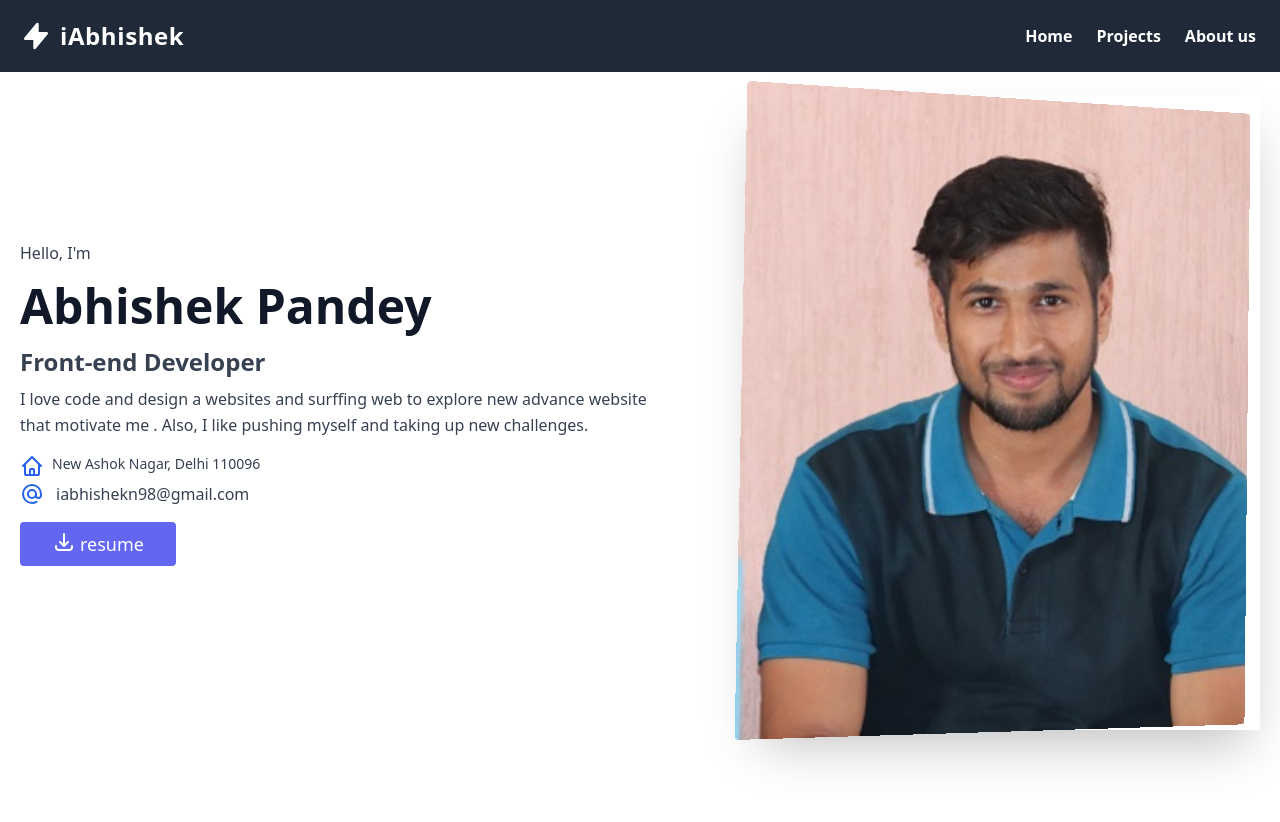
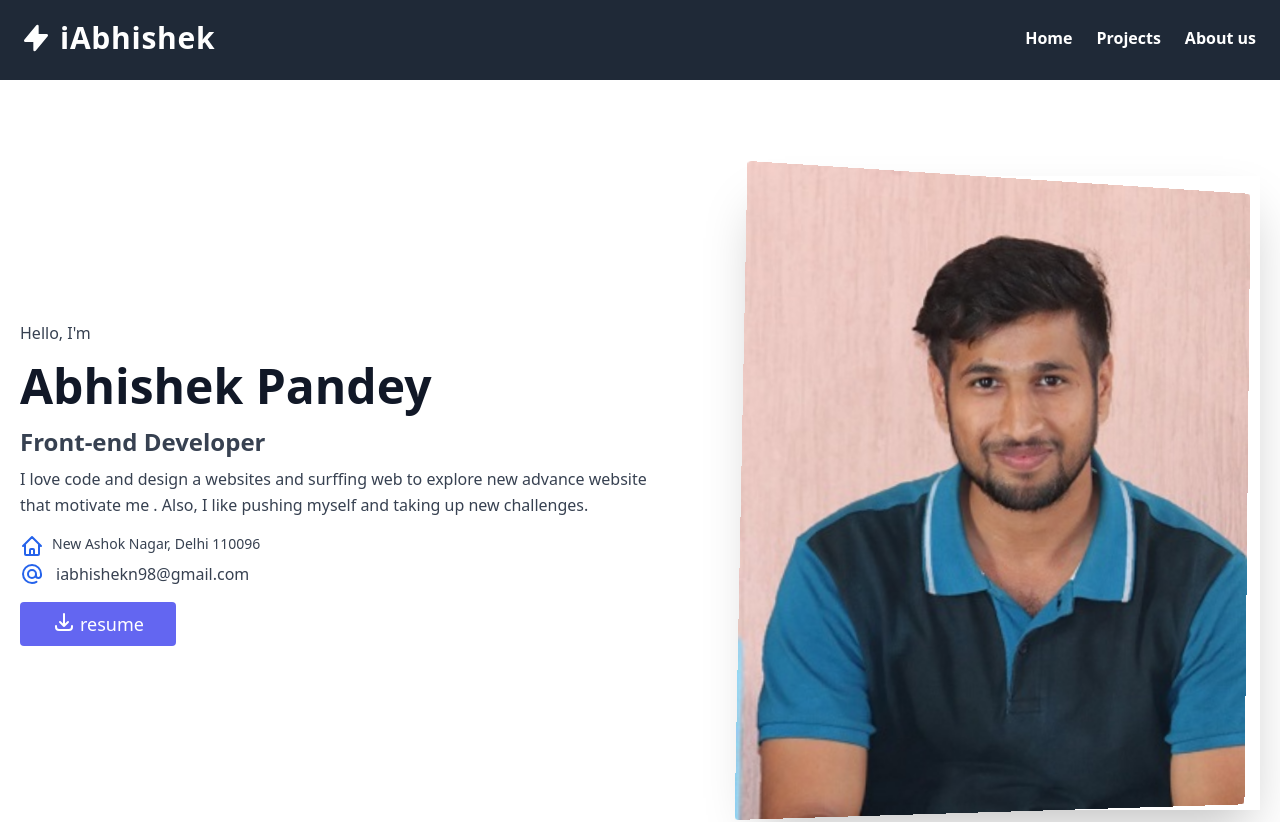
Before and after one commit to abhishekiimt/iabhishek1, a Next.js app: page / in a window 1280 px wide. Shown: the top 822 px of the page. Built offline with nearby package versions, Linux system fonts and the light colour scheme.

Commit message:
update site

```diff
--- a/components/Navbar.js
+++ b/components/Navbar.js
@@ -9,7 +9,7 @@ const Navbar = () => {
   };
 
   return (
-    <div className=" bg-gray-800 fixed top-0 w-screen z-10 p-3">
+    <div className="bg-gray-800 p-3 h-20 ">
       <nav className="flex items-center flex-wrap max-w-7xl mx-auto">
         <Link href="/">
           <a className="inline-flex items-center p-2 mr-4 ">
@@ -28,7 +28,7 @@ const Navbar = () => {
               />
             </svg>
 
-            <span className="text-2xl text-white font-bold tracking-wide">
+            <span className="text-3xl text-white font-bold tracking-wide">
               iAbhishek
             </span>
           </a>
@@ -69,7 +69,7 @@ const Navbar = () => {
                 Projects
               </a>
             </Link>
-            <Link href="#about">
+            <Link href="/">
               <a className="lg:inline-flex lg:w-auto w-full px-3 py-2 rounded text-white font-bold items-center justify-center hover:bg-blue-900 hover:text-white">
                 About us
               </a>
```
